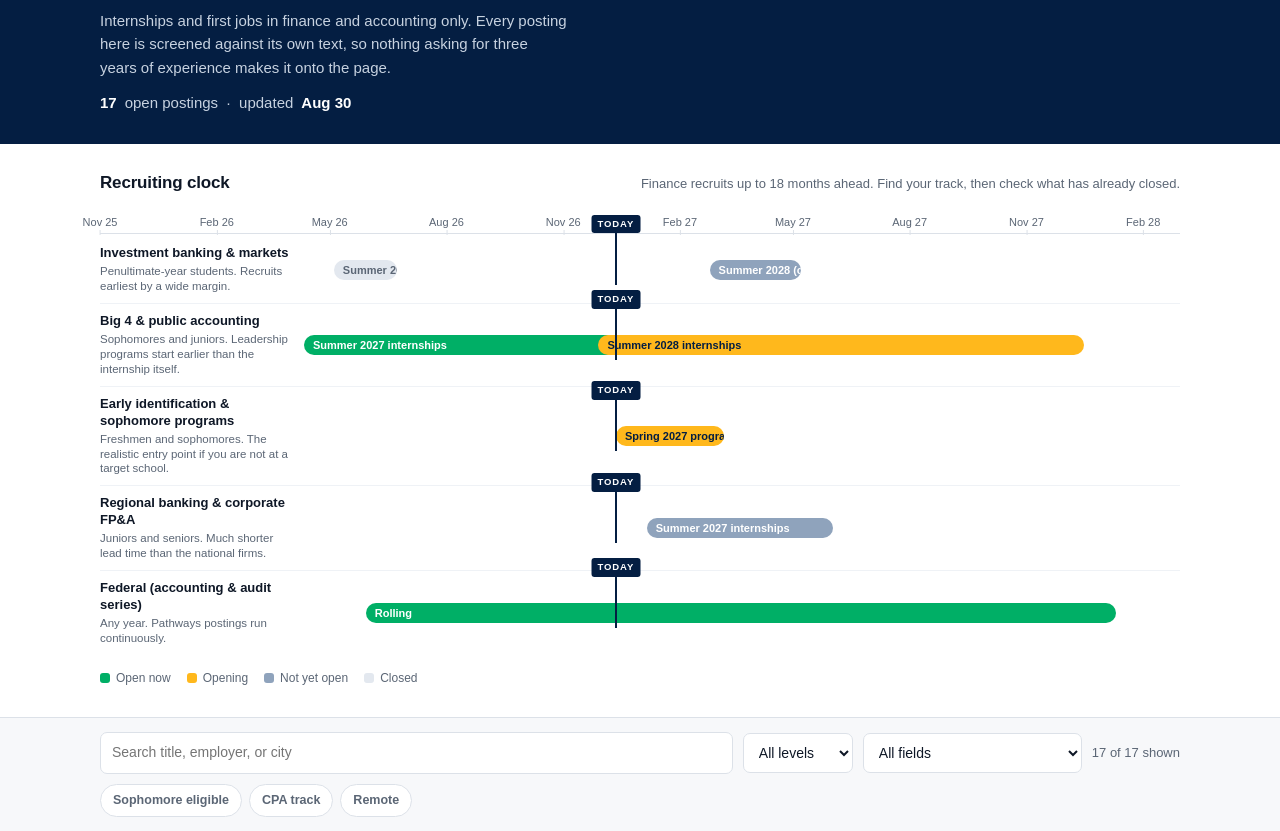
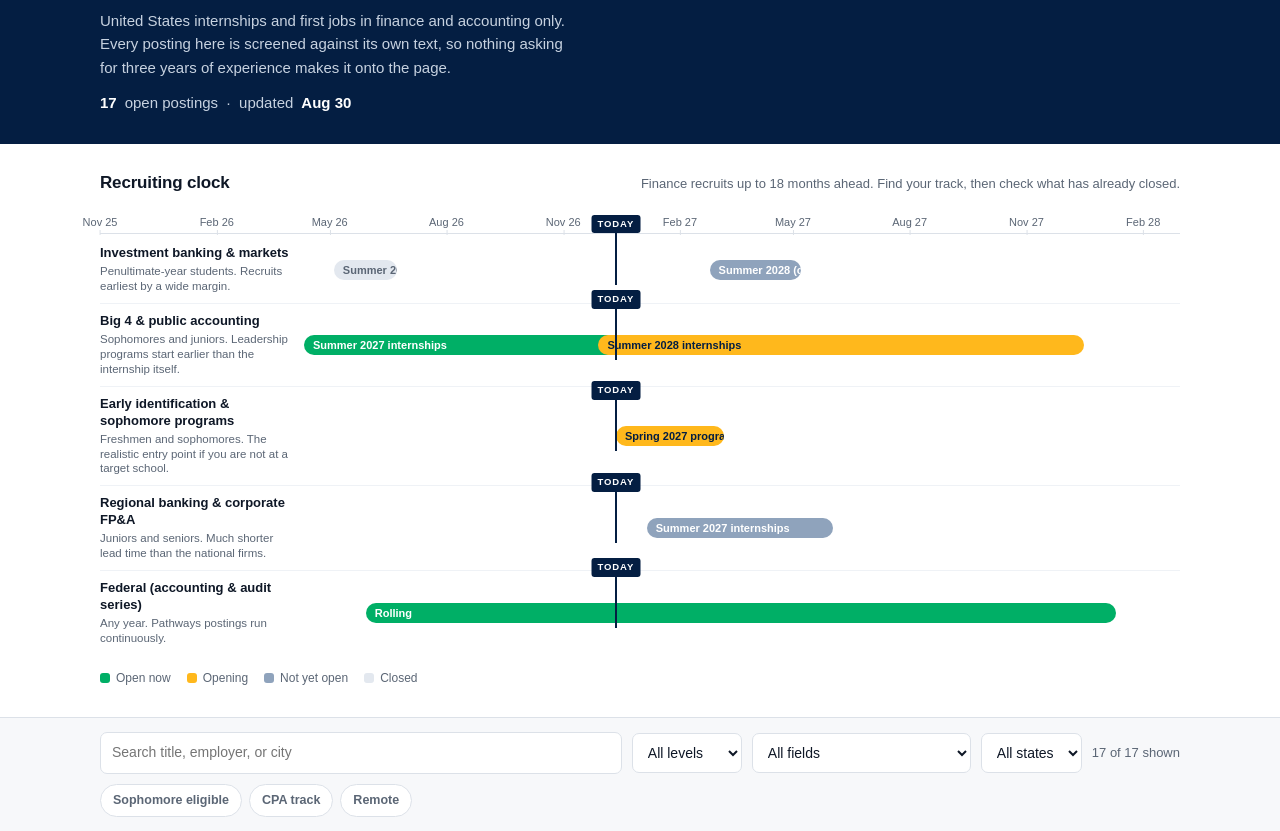
Before and after one commit to UWFARGOS/uwfargos.github.io, a plain HTML site: page site/index.html in a window 1280 px wide. Shown: the part 121-952 px from the top of the page. Drawn offline with Linux system fonts and the light colour scheme.

Commit message:
Add files via upload

```diff
--- a/site/index.html
+++ b/site/index.html
@@ -106,6 +106,7 @@ main{padding:22px 0 60px}
 .card h3 a:hover{text-decoration:underline}
 .org{font-size:13.5px;color:var(--muted);margin:0 0 9px}
 .org b{color:var(--ink);font-weight:700}
+.more{color:var(--green);font-weight:700;font-size:12px}
 .snippet{margin:0;font-size:13.5px;color:var(--muted);line-height:1.5}
 .tags{display:flex;gap:6px;flex-wrap:wrap;margin:10px 0 0}
 .tag{font-size:11px;font-weight:700;padding:3px 9px;border-radius:99px;background:#EEF1F6;color:var(--muted)}
@@ -135,7 +136,7 @@ footer{border-top:1px solid var(--line);padding:22px 0 40px;font-size:12.5px;col
   <div class="wrap">
     <p class="eyebrow">Lewis Bear Jr. College of Business · University of West Florida</p>
     <h1>Argo Internship Board</h1>
-    <p>Internships and first jobs in finance and accounting only. Every posting here is screened against its own text, so nothing asking for three years of experience makes it onto the page.</p>
+    <p>United States internships and first jobs in finance and accounting only. Every posting here is screened against its own text, so nothing asking for three years of experience makes it onto the page.</p>
     <p class="meta"><b id="jobCount">—</b> open postings <span>·</span> updated <b id="updated">—</b></p>
   </div>
 </header>
@@ -167,6 +168,7 @@ footer{border-top:1px solid var(--line);padding:22px 0 40px;font-size:12.5px;col
         <option>Entry level</option>
       </select>
       <select id="bucket" aria-label="Filter by field"><option value="">All fields</option></select>
+      <select id="state" aria-label="Filter by state"><option value="">All states</option></select>
       <span class="count" id="count"></span>
     </div>
     <div class="chips" id="chips"></div>
@@ -244,10 +246,12 @@ function render(){
   const q = document.getElementById("q").value.toLowerCase().trim();
   const lvl = document.getElementById("level").value;
   const bkt = document.getElementById("bucket").value;
+  const st  = document.getElementById("state").value;
 
   const hits = JOBS.filter(j=>{
     if(lvl && j.level !== lvl) return false;
     if(bkt && j.bucket !== bkt) return false;
+    if(st && !(j.states||[j.state]).includes(st)) return false;
     for(const f of active) if(!(j.flags||[]).includes(f)) return false;
     if(q && !`${j.title} ${j.company} ${j.location}`.toLowerCase().includes(q)) return false;
     return true;
@@ -272,7 +276,7 @@ function render(){
     ].join("");
     return `<article class="card ${j.level==="Internship"?"internship":""}">
       <h3><a href="${esc(j.url)}" target="_blank" rel="noopener">${esc(j.title)}</a></h3>
-      <p class="org"><b>${esc(j.company)}</b>${j.location?" · "+esc(j.location):""}</p>
+      <p class="org"><b>${esc(j.company)}</b>${j.location?" · "+esc(j.location):""}${j.extra_locations?` <span class="more">+${j.extra_locations} more location${j.extra_locations>1?"s":""}</span>`:""}</p>
       ${j.snippet?`<p class="snippet">${esc(j.snippet)}…</p>`:""}
       <div class="tags">${tags}</div>
     </article>`;
@@ -309,11 +313,17 @@ Promise.all([
     const o = document.createElement("option"); o.textContent = b; sel.appendChild(o);
   });
 
+  const stSel = document.getElementById("state");
+  [...new Set(JOBS.flatMap(j=>j.states||[j.state]).filter(Boolean))].sort().forEach(st=>{
+    const o = document.createElement("option"); o.value = st; o.textContent = st;
+    stSel.appendChild(o);
+  });
+
   buildChips();
   drawClock(cal);
   render();
 
-  ["q","level","bucket"].forEach(id=>{
+  ["q","level","bucket","state"].forEach(id=>{
     const el = document.getElementById(id);
     el.addEventListener(id==="q" ? "input" : "change", render);
   });
```
